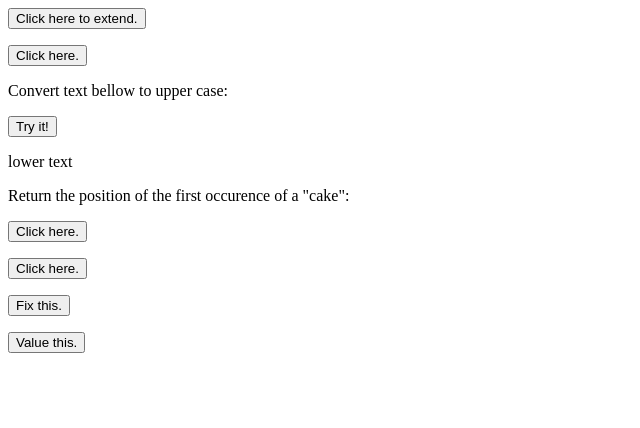
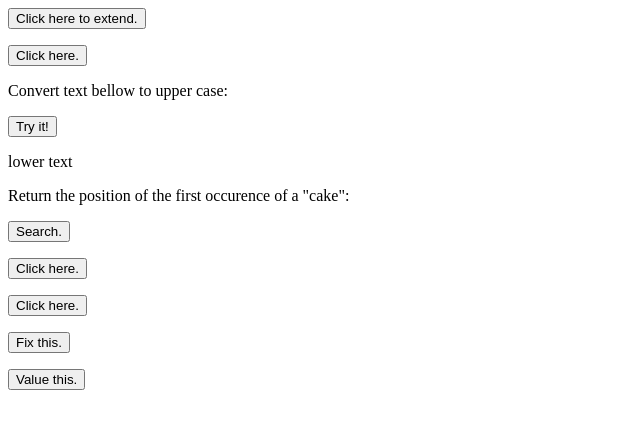
Before and after one commit to adamhaik03/JavaScript-Projects, a plain HTML site: page Basic JavaScript Projects/Project8_string_methods/index.html in a window 1280 px wide. Shown: the whole page, without its empty margins (0-640 px from the left). Drawn offline with Linux system fonts and the light colour scheme.

Commit message:
Update index.html
creating mySearch function

```diff
--- a/Basic JavaScript Projects/Project8_string_methods/index.html
+++ b/Basic JavaScript Projects/Project8_string_methods/index.html
@@ -16,6 +16,7 @@
         <p id="upper">lower text</p>
 
         <p>Return the position of the first occurence of a "cake":</p>
+        <button onclick="mySearch()">Search.</button>
         <p id="search"></p>
 
         <button onclick="myNumToStr()">Click here.</button>
```
